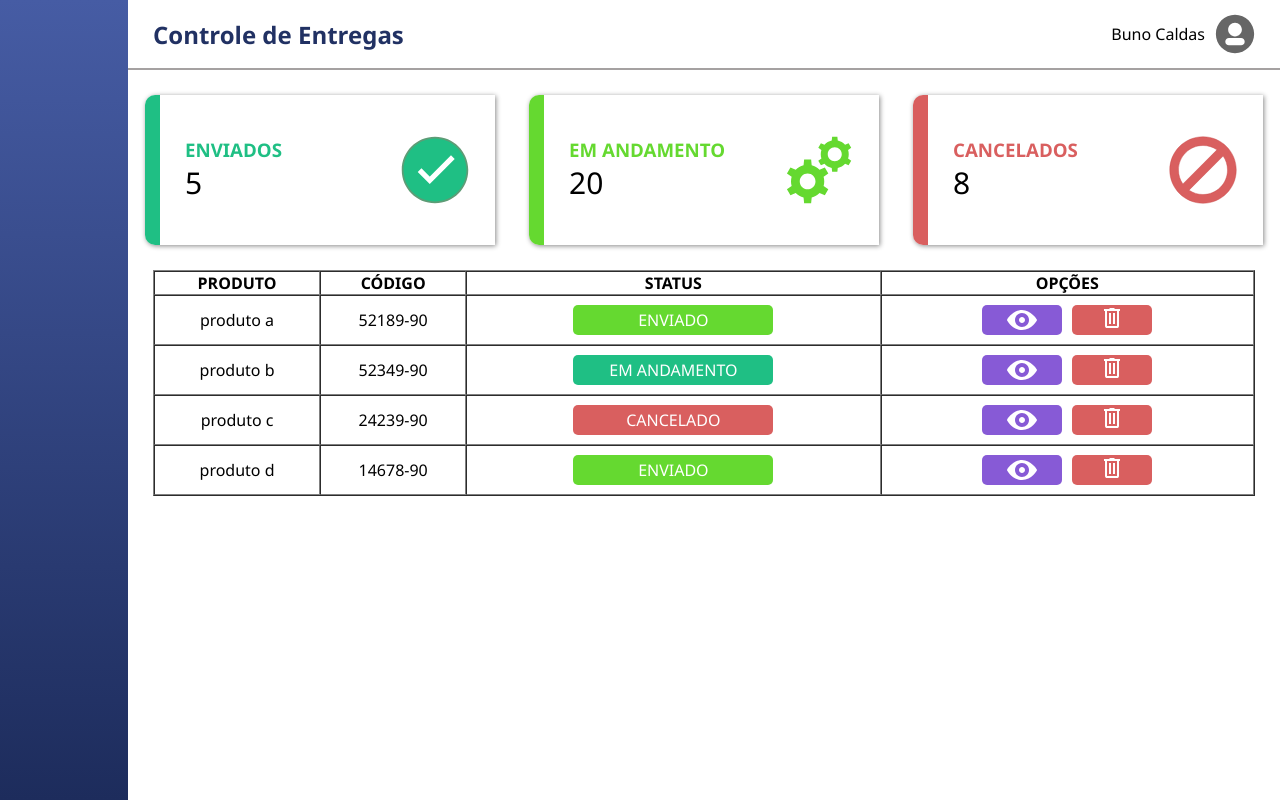
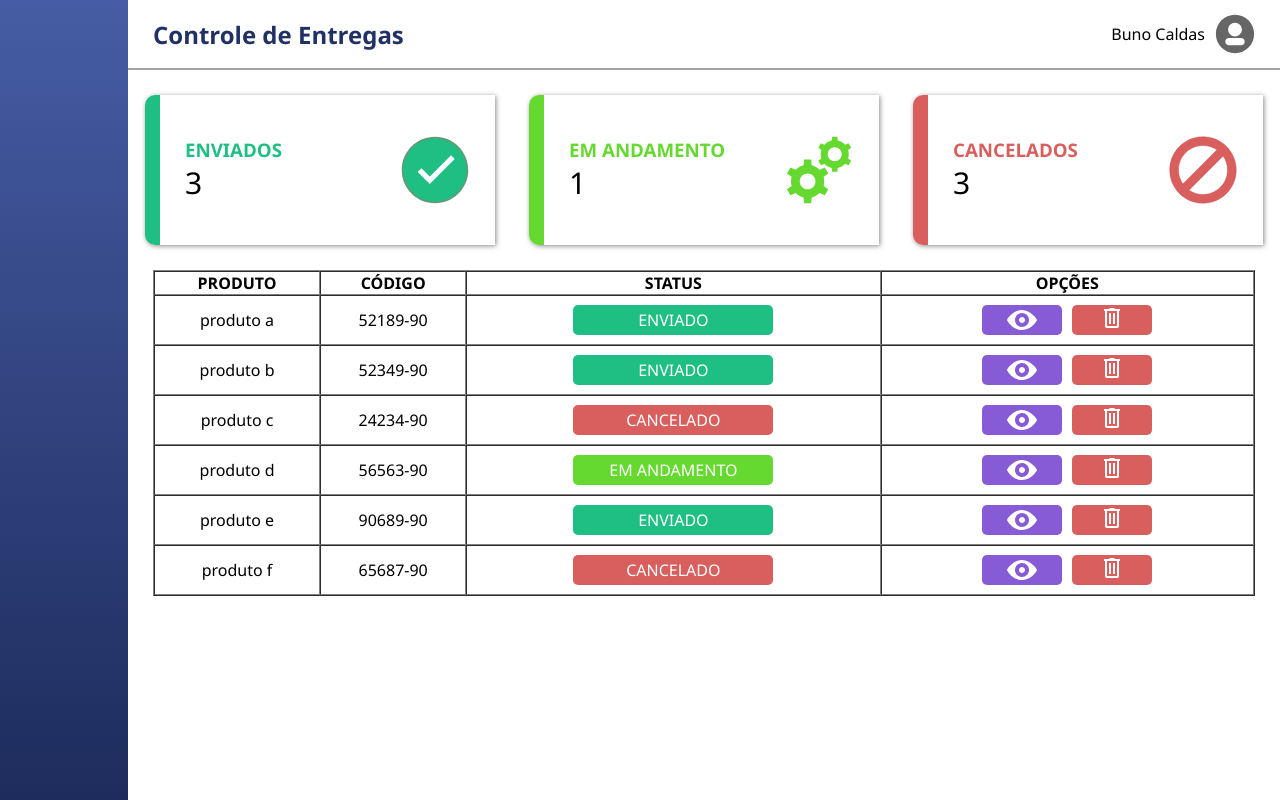
Before and after one commit to WillDavid/Desafio-Tutilabs, a React (Create React App) app in the folder tutilabschallenger/: page / in a window 1280 px wide. Built offline with nearby package versions, Linux system fonts and the light colour scheme.

Commit message:
update app.js

```diff
--- a/tutilabschallenger/src/App.css
+++ b/tutilabschallenger/src/App.css
@@ -14,6 +14,8 @@
 
 .content {
   width: 90%;
+  display: flex;
+  flex-direction: column;
 }
 
 .cardsStatus {
--- a/tutilabschallenger/src/App.js
+++ b/tutilabschallenger/src/App.js
@@ -1,4 +1,6 @@
 import './App.css';
+
+import React, {useEffect, useState} from "react";
 
 // Components
 import SideBar from './components/SideBar';
@@ -16,15 +18,42 @@ export default function App() {
 
 	const dataTable = [
 		{id: 1, produto: 'produto a', codigo: '52189-90', status: 'ENVIADO'},
-		{id: 2, produto: 'produto b', codigo: '52349-90', status: 'EM ANDAMENTO'},
-		{id: 3, produto: 'produto c', codigo: '24239-90', status: 'CANCELADO'},
-		{id: 4, produto: 'produto d', codigo: '14678-90', status: 'ENVIADO'},
-
-
+		{id: 2, produto: 'produto b', codigo: '52349-90', status: 'ENVIADO'},
+		{id: 3, produto: 'produto c', codigo: '24234-90', status: 'CANCELADO'},
+		{id: 4, produto: 'produto d', codigo: '56563-90', status: 'EM ANDAMENTO'},
+		{id: 5, produto: 'produto e', codigo: '90689-90', status: 'ENVIADO'},
+		{id: 6, produto: 'produto f', codigo: '65687-90', status: 'CANCELADO'}
 	]
 
+	const [qtdEnviados, setQtdEnviados] = useState(0);
 
+	let qtdeEnviados = 0
+	let qtdeEmAndamento = 0
+	let qtdeCancelado = 0
 
+	function qtdeEnviadosFunction (){
+		const list = dataTable.map( (e) => {
+			if(e.status === "ENVIADO")
+				qtdeEnviados = qtdeEnviados + 1
+		})
+		return qtdeEnviados
+	}
+
+	function qtdeEmAndamentoFunction (){
+		const list = dataTable.map( (e) => {
+			if(e.status === "EM ANDAMENTO")
+				qtdeEmAndamento = qtdeEmAndamento + 1
+		})
+		return qtdeEmAndamento
+	}
+
+	function qtdeCanceladosFunction (){
+		const list = dataTable.map( (e) => {
+			if(e.status === "ENVIADO")
+				qtdeCancelado = qtdeCancelado + 1
+		})
+		return qtdeCancelado
+	}
 
 
   return (
@@ -33,9 +62,9 @@ export default function App() {
 		  <div className="content">
 			  <Header />
 			  <div className="cardsStatus">
-					<CardStatus qtde={5} status="ENVIADOS" color="#1FBF84" textColor="#1FBF84" img={cardIconEnviados}/>
-					<CardStatus qtde={20} status="EM ANDAMENTO" color="#65D930" textColor="#65D930" img={cardIconEmAndamento}/>
-					<CardStatus qtde={8} status="CANCELADOS" color="#D95F5F" textColor="#D95F5F" img={cardIconCancelado}/>
+					<CardStatus qtde={qtdeEnviadosFunction()} status="ENVIADOS" color="#1FBF84" textColor="#1FBF84" img={cardIconEnviados}/>
+					<CardStatus qtde={qtdeEmAndamentoFunction()} status="EM ANDAMENTO" color="#65D930" textColor="#65D930" img={cardIconEmAndamento}/>
+					<CardStatus qtde={qtdeCanceladosFunction()} status="CANCELADOS" color="#D95F5F" textColor="#D95F5F" img={cardIconCancelado}/>
 
 			  </div>
 
--- a/tutilabschallenger/src/components/Table/index.js
+++ b/tutilabschallenger/src/components/Table/index.js
@@ -11,13 +11,13 @@ export default function Table(props){
     function renderStatus(item){
         if(item === "EM ANDAMENTO") {
             return(
-                <div className="tdStatus tdGreen">
+                <div className="tdStatus tdLightGreen">
                     <spam>{item}</spam>
                 </div>
             )
         }else if(item === "ENVIADO"){
             return(
-                <div className="tdStatus tdLightGreen">
+                <div className="tdStatus tdGreen">
                     <spam>{item}</spam>
                 </div>
             )
```
